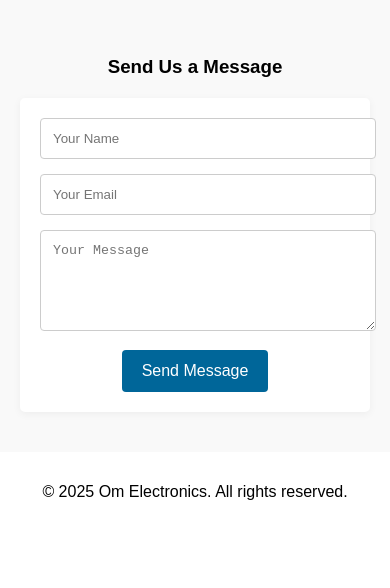
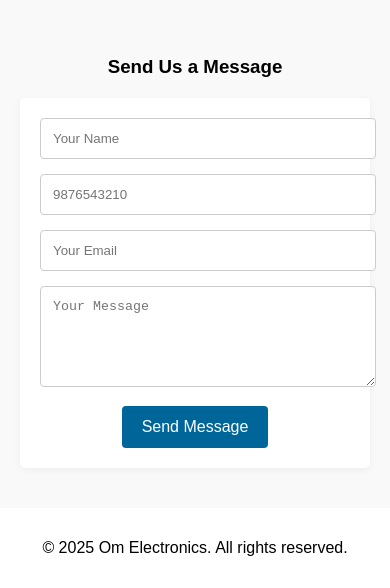
Before and after one commit to blkr4/omelectronics, a plain HTML site: page index.html in a window 390 px wide. Shown: the part 4310-4898 px from the top of the page. Before the commit the page ends 4842 px from the top, so only its background shows below. Drawn offline with nearby package versions, Linux system fonts and the light colour scheme; grey boxes are pictures that could not be loaded.

Commit message:
aaded phone number

```diff
--- a/index.html
+++ b/index.html
@@ -164,6 +164,7 @@
         <h3 id="msg-header">Send Us a Message</h3>
         <form id='contact-form' action="https://formspree.io/f/mnnvakqw" method="POST">
           <input type="text" name="name" placeholder="Your Name" required>
+          <input type="tel" name="phone" pattern="[0-9]{10}" placeholder="9876543210" required>
           <input type="email" name="email" placeholder="Your Email" required>
           <textarea name="message" rows="5" placeholder="Your Message" required></textarea>
           <button type="submit">Send Message</button>
```
